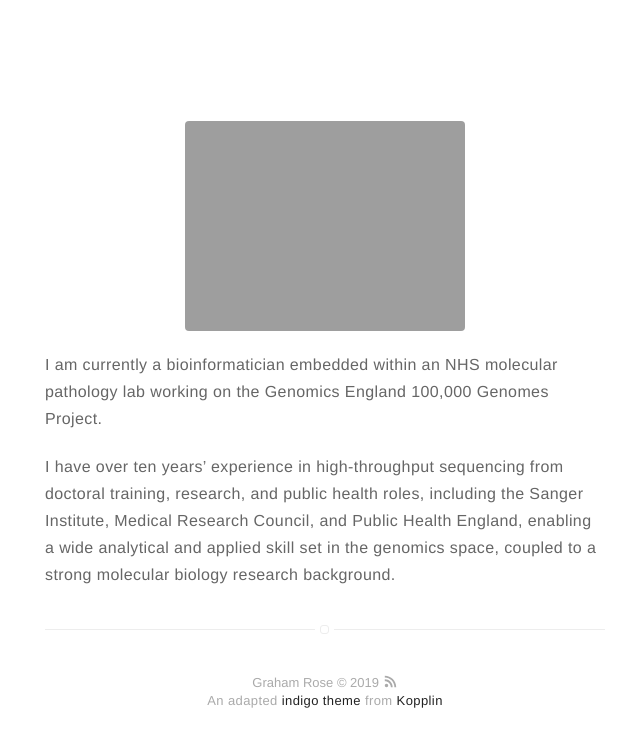
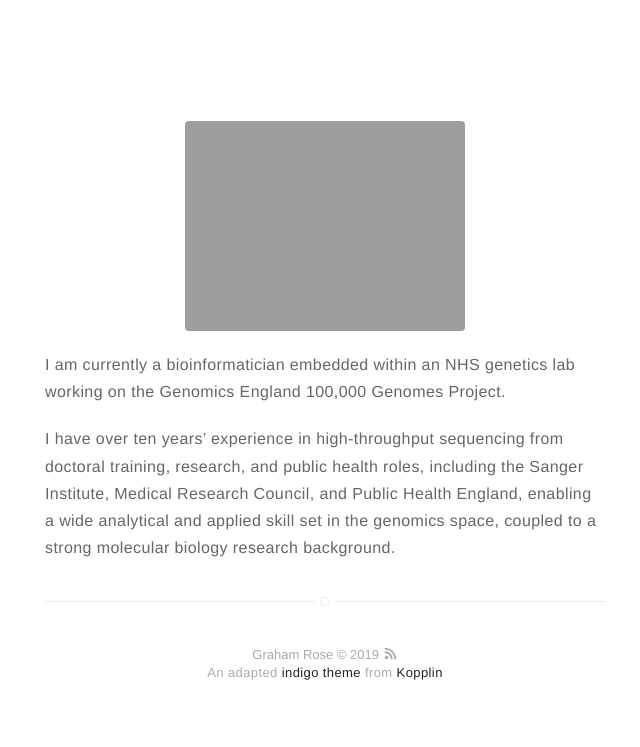
Before and after one commit to byronmews/.github.io, a Jekyll site: the page built from about.md, in a window 1280 px wide, cut to the strip 104-851 px from the top of the page. Shown: the whole strip, without its empty margins (315-955 px from the left). Built offline with Jekyll 4.4.1, drawn with Linux system fonts in a browser that asks for light colours.

Commit message:
Update about.md

```diff
--- a/about.md
+++ b/about.md
@@ -4,6 +4,6 @@ layout: page
 ---
 ![Profile Image]({{ site.url }}/{{ site.picture }})
 
-I am currently a bioinformatician embedded within an NHS molecular pathology lab working on the Genomics England 100,000 Genomes Project.
+I am currently a bioinformatician embedded within an NHS genetics lab working on the Genomics England 100,000 Genomes Project.
 
 I have over ten years’ experience in high-throughput sequencing from doctoral training, research, and public health roles, including the Sanger Institute, Medical Research Council, and Public Health England, enabling a wide analytical and applied skill set in the genomics space, coupled to a strong molecular biology research background.
```
